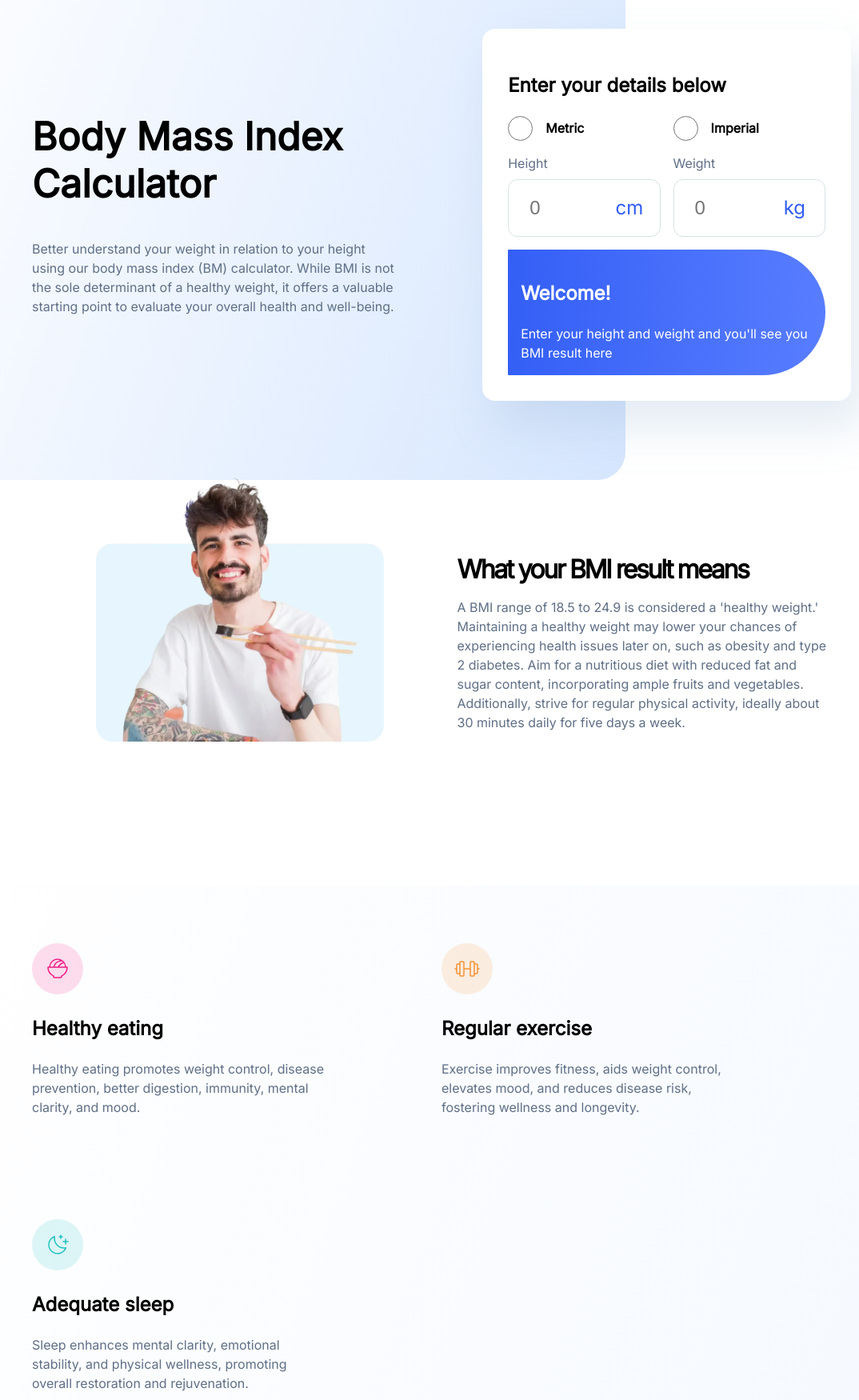
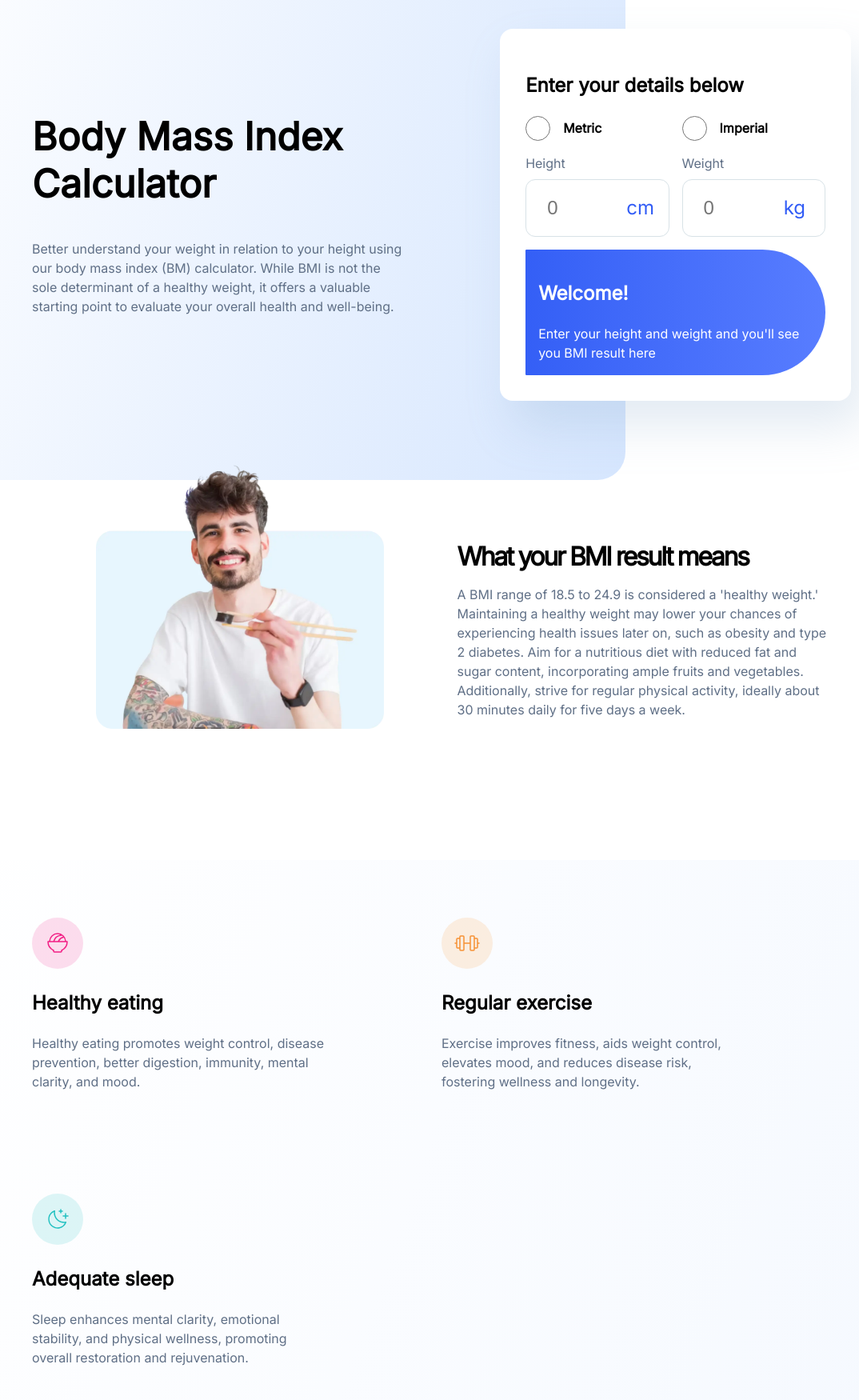
Before and after one commit to jdillard2532/Index-Calculator, a plain HTML site: page index.html in a window 1280 px wide. Shown: the part 150-1900 px from the top of the page at 80% size, without its empty margins (88-1162 px from the left). Drawn offline with Linux system fonts and the light colour scheme.

Commit message:
Update styles.css

```diff
--- a/styles.css
+++ b/styles.css
@@ -54,7 +54,7 @@ h4 {
 
 .heroGrid {
   display: grid;
-  grid-template-columns: repeat(2, 1fr);
+  grid-template-columns: 1.1fr 1fr;
   gap: 10%;
 }
 
@@ -83,6 +83,10 @@ h4 {
   justify-content: center;
   gap: 1.5rem;
   padding: 0;
+}
+
+.heroSectionLeft h1 {
+  max-width: 535px;
 }
 
 .heroSectionLeft p {
@@ -231,7 +235,7 @@ form p {
   grid-template-columns: repeat(auto-fit, minmax(260px, 1fr));
   align-items: end;
   gap: 1rem;
-  padding: 2rem 1rem 1rem 1rem;
+  padding: 1rem;
 }
 
 .grid-3 {
@@ -331,7 +335,7 @@ form p {
 }
 .tips,
 .bmiLimitations {
-  margin-top: 9rem;
+  margin-top: 8rem;
 }
 
 .bmiLimitations {
```
